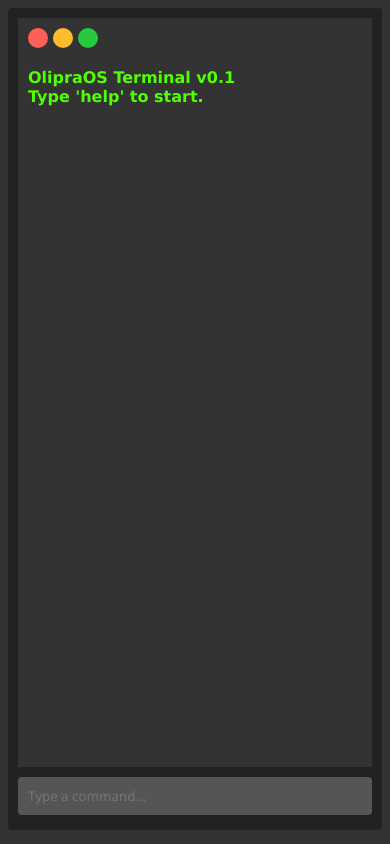
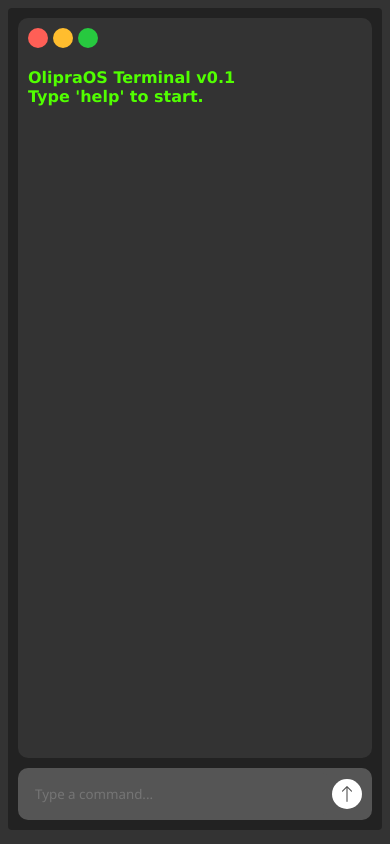
Before and after one commit to olipramarcin/OlipraOS, a Flask app: page / in a window 390 px wide. Run offline with Flask 3, Linux system fonts and the light colour scheme.

Commit message:
Added images with arrow-up.svg, changed structure of index.html so UI looks better, made page responsive, added arrow up in the right down corner

```diff
--- a/app.py
+++ b/app.py
@@ -19,13 +19,13 @@ def command():
     cmd = data.get('cmd', '').strip()
 
     if cmd == 'help':
-        result = "Available commands: help, ls, cat <file>, clear, echo <message>"
+        result = "Available commands: help, ls, cat &lt;file&gt;, clear, echo &lt;message&gt;"
     elif cmd == 'ls':
         result = " ".join(fs.keys())
     elif cmd.startswith('cat '):
         parts = cmd.split(maxsplit=1)
         if len(parts) < 2 or not parts[1].strip():
-            result = "Usage: cat <file> or <folder/file>"
+            result = "Usage: cat &lt;file&gt; or &lt;folder/file&gt;"
         else:
             path = [p for p in parts[1].split('/') if p]
             if len(path) == 1:
@@ -53,9 +53,9 @@ def command():
     elif cmd == 'clear':
         return jsonify({'clear': True})
     elif cmd == 'echo':
-        result = "Usage: echo <message>"
+        result = "Usage: echo &lt;message&gt;"
     elif cmd.startswith('echo '):
-        result = cmd[5:].strip()
+        result = cmd[5:].strip() + ''
     else:
         result = f"Unknown command: {cmd}"
 
--- a/static/script.js
+++ b/static/script.js
@@ -1,10 +1,13 @@
 const input = document.getElementById('input');
+document.getElementById('submit').addEventListener('click', () => {
+    input.dispatchEvent(new KeyboardEvent('keydown', { key: 'Enter' }));
+});
         const output = document.getElementById('output');
 
         input.addEventListener('keydown', async (e) => {
             if (e.key === 'Enter') {
                 const command = input.value;
-                output.textContent += `> ${command}\n`;
+                output.innerHTML += `> ${command}\n`;
                 input.value = '';
 
                 // Send commands to backend
@@ -20,7 +23,7 @@ const input = document.getElementById('input');
                 if (data.clear) {
                     output.innerHTML = "OlipraOS Terminal v0.1 <br>Type 'help' to start.";
                 } else {
-                output.textContent += data.result + '\n';
+                output.innerHTML += data.result + '\n';
                 output.scrollTop = output.scrollHeight;
                 }
                 }
--- a/static/style.css
+++ b/static/style.css
@@ -3,18 +3,6 @@
     color: #fff;
     font-family: 'Segoe UI', Tahoma, Geneva, Verdana, sans-serif;
     font: bold 14px/1.5;
-}
-input {
-    background-color: #555;
-    color: #fff;
-    border: none;
-    padding: 10px;
-    margin: 5px 0;
-    border-radius: 4px;
-}
-input:focus {
-        outline: none;
-        caret-color: #fff;
 }
 #terminal {
     background-color: #222;
@@ -26,6 +14,11 @@ input:focus {
     flex-direction: column;
     justify-content: space-between;
 }
+#output-area {
+    flex-grow: 1;
+    margin-bottom: 10px;
+    border-radius: 10px;
+}
 #output {
     flex-grow: 1;
     margin-bottom: 10px;
@@ -35,15 +28,12 @@ input:focus {
     font-family: 'Lucida Sans', 'Lucida Sans Regular', 'Lucida Grande', 'Lucida Sans Unicode', Geneva, Verdana, sans-serif;
     white-space: pre-wrap;
 }
-#input {
-    margin-top: auto;
-}
 #kropki {
     display: flex;
     justify-content: flex-start;
     gap: 5px;
     align-items: left;
-    padding: 10px
+    margin: 10px
 }
 #kropka1, #kropka2, #kropka3 {
     width: 20px;
@@ -62,3 +52,44 @@ input:focus {
     background-color: #27c93f;
     cursor: pointer;
 }
+#input-area {
+    display: flex;
+    align-items: center;
+    width: 100%;
+    background-color: #555;
+    border-radius: 10px;
+}
+#input {
+    flex: 1;
+    background-color: #555;
+    color: #fff;
+    border: none;
+    outline: none;
+    padding: 12px 45px 12px 12px;
+    border-radius: 4px;
+    margin: 5px;
+}
+#input:focus {
+        outline: none;
+        caret-color: #fff;
+}
+#submit {
+    border-radius: 50%;
+    border: none;
+    cursor: pointer;
+    display: flex;
+    align-items: center;
+    justify-content: center;
+    flex-shrink: 0;
+    background-color: #fff;
+    width: 30px;
+    height: 30px;
+    margin-right: 10px;
+    transition: ease-in-out 0.25s;
+}
+#submit:hover {
+    box-shadow: 0 0 5px #fff;
+}
+svg {
+    background: transparent;
+}
--- a/templates/index.html
+++ b/templates/index.html
@@ -8,18 +8,25 @@
     <link rel="icon" href="../static/favicon.ico">
 </head>
 <body>
-
     <div id="terminal">
-        <div id="kropki">
-            <div id="kropka1"></div>
-            <div id="kropka2"></div>
-            <div id="kropka3"></div>
+        <div id="output-area">
+            <div id="kropki">
+                <div id="kropka1"></div>
+                <div id="kropka2"></div>
+                <div id="kropka3"></div>
         </div>
-
-        <div id="output">OlipraOS Terminal v0.1 <br>Type 'help' to start.</div>
-        <input type="text" id="input" placeholder="Type a command..." autocomplete="off">
+        <div id="output">OlipraOS Terminal v0.1 <br>Type 'help' to start.<br></div>
+    </div>
+    <div id="input-area">
+            <input type="text" id="input" placeholder="Type a command..." autocomplete="off">
+            <button id="submit">
+                <svg xmlns="http://www.w3.org/2000/svg" width="20" height="20" fill="#555" class="bi bi-arrow-up" viewBox="0 0 16 16">
+                    <path fill-rule="evenodd" d="M8 15a.5.5 0 0 0 .5-.5V2.707l3.146 3.147a.5.5 0 0 0 .708-.708l-4-4a.5.5 0 0 0-.708 0l-4 4a.5.5 0 1 0 .708.708L7.5 2.707V14.5a.5.5 0 0 0 .5.5"/>
+                </svg>
+            </button>
     </div>
 
+    </div>
     <script src="../static/script.js"></script>
 
 </body>
```
Also changed, not shown: static/images/arrow-up.svg (added).
